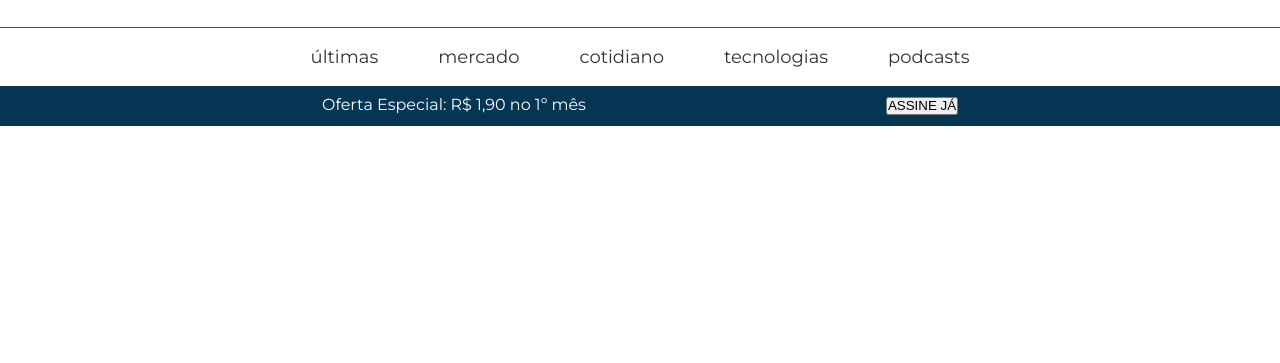
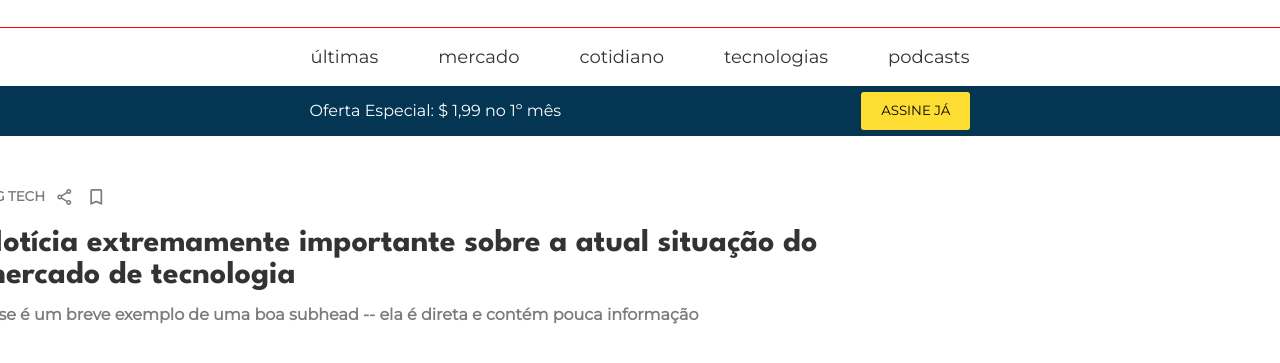
Before and after one commit to emilyzanuncio/plantao-dev, a plain HTML site: page index.html in a window 1280 px wide. Shown: the part 173-536 px from the top of the page. Drawn offline with nearby package versions, Linux system fonts and the light colour scheme.

Commit message:
Add the first headline
Added style to the button of the second ad
Centralized the body container
Added the structure of the first row

```diff
--- a/index.html
+++ b/index.html
@@ -75,14 +75,41 @@
       <!-- second ad start -->
       <div class="second ad">
         <div class="corpo">
-          <p class="text">Oferta Especial: R$ 1,90 no 1º mês</p>
-          <button>ASSINE JÁ</button>
+          <p class="text">Oferta Especial: $ 1,99 no 1º mês</p>
+          <button class="bttn">ASSINE JÁ</button>
         </div>
       </div>
       <!-- second ad end -->
 
       <!-- body start -->
-      <div class="body"></div>
+      <div class="body">
+        <!-- row 1 start -->
+        <div class="row-one">
+          <!-- main headline start -->
+          <div class="main-headline-head">
+            <h6>BIG TECH</h6>
+            <span class="material-symbols-outlined share">share</span>
+            <span class="material-symbols-outlined bookmark">bookmark</span>
+          </div>
+          <div class="hmp-r1-headline">
+            <a class="r1 headline-subhead" href="">
+              <h2 class="r1 headline">Notícia extremamente importante sobre a atual situação do mercado de tecnologia</h2>
+              <h5 class="r1 subhead">Esse é um breve exemplo de uma boa subhead -- ela é direta e contém pouca informação</h6>
+            </a>
+          </div>
+          <!-- main headline end -->
+        </div>
+        <!-- row 1 end -->
+
+        <!-- row 2 start -->
+        <!-- row 2 end -->
+
+        <!-- row 3 start -->
+        <!-- row 3 end -->
+
+        <!-- row 4 start -->
+        <!-- row 4 end -->
+      </div>
       <!-- body end -->
 
       <!-- footer start -->
--- a/styles.css
+++ b/styles.css
@@ -16,14 +16,12 @@
   font-family: Montserrat;
   src: url("styles/fonts/Montserrat/static/Montserrat-Regular.woff2") format("woff2");
   font-style: normal;
-  font-weight: 300 800;
 }
 
 @font-face {
   font-family: Montserrat;
   src: url("styles/fonts/Montserrat/static/Montserrat-Italic.woff2") format("woff2");
   font-style: italic;
-  font-weight: 300 800;
 }
 
 body {
@@ -102,19 +100,86 @@ nav {
   display: flex;
   justify-content: center;
   align-items: center;
+  height: 50px;
 }
 
 .corpo {
   display: flex;
   justify-content: space-around;
+  align-items: center;
   gap: 300px;
 }
 
+.bttn {
+  font-family: Montserrat, "PT Sans", Tahoma, sans-serif;
+  background-color: rgb(255, 222, 51);
+  border: none;
+  padding: 12px 20px;
+  border-radius: 3px;
+}
+
+.bttn:hover {
+  background-color: rgb(19, 105, 155);
+  color: white;
+}
 /*------------------- BODY -------------------*/
+.body {
+  display: flex;
+  flex-direction: column;
+  justify-content: center;
+  align-items: center;
+  padding-top: 50px;
+}
+
+.row-one {
+  width: 1320px;
+}
+
+.subhead {
+  color: rgb(124, 124, 124);
+}
+
+/*------------ MAIN HEADLINE ------------*/
+.main-headline-head {
+  color: rgb(124, 124, 124);
+  font-size: 20px;
+  display: flex;
+  justify-content: flex-start;
+  align-items: center;
+  gap: 10px;
+  margin-bottom: 20px;
+}
+
+.material-symbols-outlined.share {
+  font-size: 100%;
+}
+
+.material-symbols-outlined.bookmark {
+  font-size: 110%;
+}
+
+.hmp-r1-headline {
+  width: 960px;
+}
+
+.r1.headline {
+  margin-bottom: 15px;
+  font-family: "League Spartan", "PT Sans", Tahoma, sans-serif;
+}
+
 
 /*------------------- FOOTER -------------------*/
 
 /*------------------- GENERAL STYLES -------------------*/
+/*------------ TYPE SELECTORS ------------*/
+h2 {
+  font-size: 2em;
+}
+
+h5 {
+  font-size: 16px;
+}
+/*------------ ANCHOR LINKS ------------*/
 a {
   text-decoration: none;
 }
@@ -123,10 +188,10 @@ a:link, a:visited {
   color: rgb(51,51,51);
 }
 
- a:hover {
+a:hover, .subhead:hover {
   color: rgb(11, 76, 114);
 }
 
-a:active {
+a:active, .subhead:active {
   color: rgb(6, 42, 63);
 }
```
